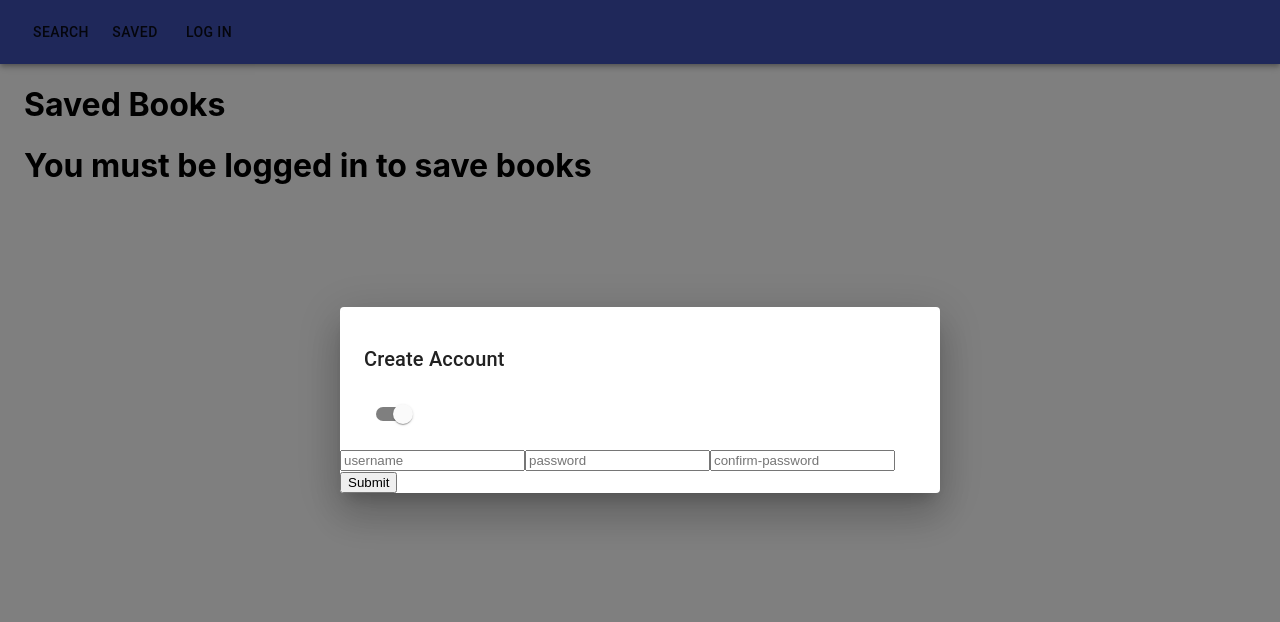
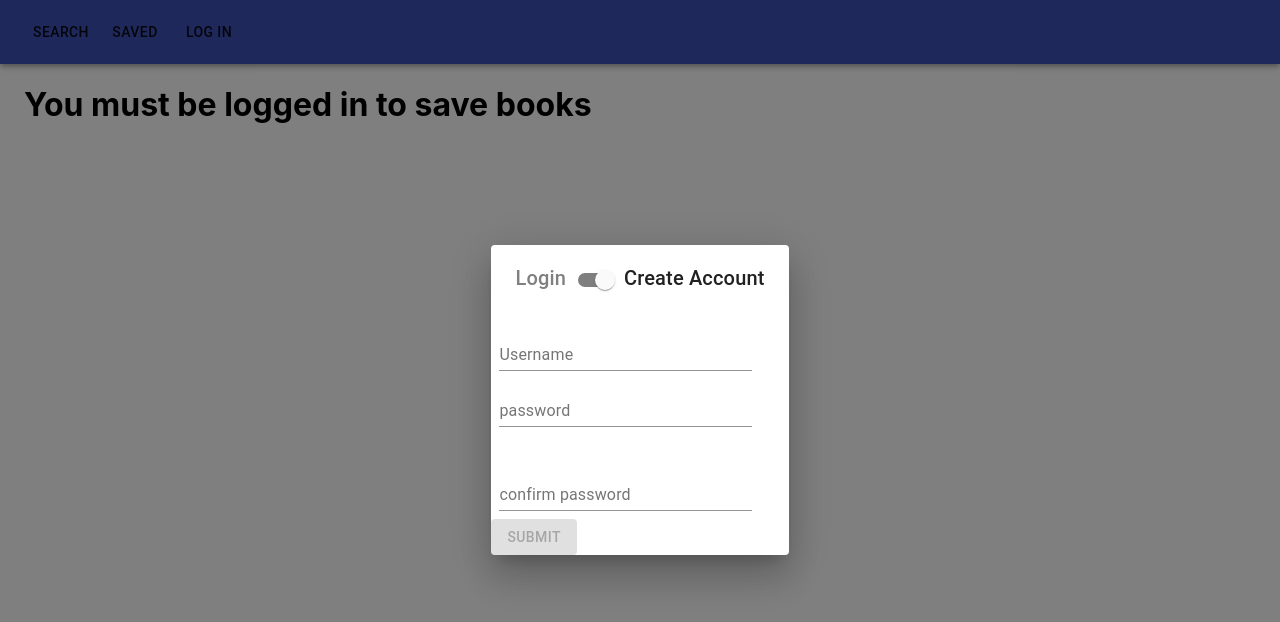
Before and after one commit to jacobzirbel/google-books-search, a React (Create React App) app in the folder client/: page /saved in a window 1280 px wide. Both pictures are taken after a click on the button "LOG IN". Shown: the top 622 px of the page. Built offline with nearby package versions, Linux system fonts and the light colour scheme; the HTML template or start-up script is replaced by a standard one.

Commit message:
login form/book card

```diff
--- a/client/src/components/BookCard.js
+++ b/client/src/components/BookCard.js
@@ -54,7 +54,7 @@ const BookCard = (props) => {
           </CardContent>
           <CardContent>{description}</CardContent>
           <CardActions>
-            {loggedIn ? buttonIfLoggedIn : null}
+            {loggedIn ? buttonIfLoggedIn : <p>Login to save</p>}
             {link ? buttonIfLink : null}
           </CardActions>
         </div>
--- a/client/src/components/Login.js
+++ b/client/src/components/Login.js
@@ -1,15 +1,59 @@
-import React, { useState } from "react";
+import React, { useState, useEffect } from "react";
 import API from "../util/API";
 import Switch from "@material-ui/core/Switch";
 import DialogTitle from "@material-ui/core/DialogTitle";
 import Dialog from "@material-ui/core/Dialog";
+import TextField from "@material-ui/core/TextField";
+import { makeStyles } from "@material-ui/core/styles";
+import Button from "@material-ui/core/Button";
+import FormHelperText from "@material-ui/core/FormHelperText";
+import FormControl from "@material-ui/core/FormControl";
+import InputLabel from "@material-ui/core/InputLabel";
+import Input from "@material-ui/core/Input";
+
+const useStyles = makeStyles((theme) => ({
+  root: {
+    "& .MuiTextField-root": {
+      margin: theme.spacing(1),
+      width: "25ch",
+      display: "flex",
+      flexFlow: "column nowrap",
+    },
+  },
+}));
 
 const Login = ({ onLogin, open, handleClose }) => {
-  const [username, setUsername] = useState("");
-  const [password, setPassword] = useState("");
-  const [confirmPassword, setConfirmPassword] = useState("");
+  const classes = useStyles();
+  const [fields, setFields] = useState({
+    username: "",
+    password: "",
+    confirmPassword: "",
+  });
+  const [validation, setValidation] = useState({
+    username: true,
+    password: true,
+    confirmPassword: true,
+  });
+  const [touched, setTouched] = useState({
+    username: false,
+    password: false,
+    confirmPassword: false,
+  });
   const [errorMsg, setErrorMsg] = useState("");
   const [isLogin, setIsLogin] = useState(false);
+
+  const { username, password, confirmPassword } = fields;
+
+  useEffect(() => {
+    // Set validation when fields change
+    const valid = {
+      username: username.length > 2 || !touched.username,
+      password: password.length > 8 || !touched.password,
+      confirmPassword:
+        password === confirmPassword || !touched.confirmPassword || isLogin,
+    };
+    setValidation(valid);
+  }, [fields]);
 
   const handleCreate = (e) => {
     e.preventDefault();
@@ -36,14 +80,15 @@ const Login = ({ onLogin, open, handleClose }) => {
 
   const handleInputChange = (e) => {
     const { name, value } = e.target;
-    if (name === "username") return setUsername(value);
-    if (name === "password") return setPassword(value);
-    if (name === "confirm-password") return setConfirmPassword(value);
-    alert("oops");
+    setTouched({ [name]: true });
+    setFields({ ...fields, [name]: value });
   };
 
   const validateInput = (params) => {
-    return false;
+    return (
+      Object.keys(validation).every((e) => validation[e]) &&
+      Object.keys(touched).every((e) => touched[e])
+    );
   };
 
   return (
@@ -51,9 +96,12 @@ const Login = ({ onLogin, open, handleClose }) => {
       onClose={handleClose}
       aria-labelledby="simple-dialog-title"
       open={open}
+      className={classes.dialogHeight}
     >
       <DialogTitle id="simple-dialog-title">
-        <p>{isLogin ? "Login" : "Create Account"}</p>
+        <p style={{ display: "inline", color: !isLogin ? "grey" : "" }}>
+          Login
+        </p>
         <Switch
           defaultChecked
           color="default"
@@ -62,44 +110,67 @@ const Login = ({ onLogin, open, handleClose }) => {
           onChange={() => {
             setIsLogin(!isLogin);
             setErrorMsg("");
-            setConfirmPassword("");
+            setFields({ ...fields, confirmPassword: "" });
           }}
         />
+        <p style={{ display: "inline", color: isLogin ? "grey" : "" }}>
+          Create Account
+        </p>
       </DialogTitle>
-      <div>
-        <form onSubmit={isLogin ? handleLogin : handleCreate}>
-          <input
+
+      <form
+        onSubmit={isLogin ? handleLogin : handleCreate}
+        className={classes.root}
+        autoComplete="off"
+      >
+        <TextField
+          error={!validation.username}
           value={username}
           name="username"
           onChange={handleInputChange}
           type="text"
-            placeholder="username"
+          label="Username"
+          id="outlined-error-helper-text"
+          helperText={!validation.username && "Username too short"}
         />
-          <input
+
+        <TextField
+          error={!validation.password}
           value={password}
           name="password"
           onChange={handleInputChange}
           type="password"
-            placeholder="password"
+          label="password"
+          id="outlined-error-helper-text"
+          helperText={!validation.password && "Password too short"}
         />
-          {isLogin ? null : (
-            <input
+        <br />
+        {isLogin ? (
+          <div id="spacer" style={{ height: "64px" }} />
+        ) : (
+          <TextField
+            error={!validation.confirmPassword}
             value={confirmPassword}
-              name="confirm-password"
+            name="confirmPassword"
             onChange={handleInputChange}
             type="password"
-              placeholder="confirm-password"
+            label="confirm password"
+            id="outlined-error-helper-text"
+            helperText={!validation.confirmPassword && "Passwords don't match"}
           />
         )}
-          <button type="submit" disabled={validateInput()}>
+        <Button
+          variant="contained"
+          color="primary"
+          type="submit"
+          disabled={!validateInput()}
+        >
           Submit
-          </button>
+        </Button>
         {errorMsg ? <p>{errorMsg}</p> : null}
       </form>
-      </div>
     </Dialog>
   );
 };
 
 export default Login;
-/*   */
--- a/client/src/components/Saved.js
+++ b/client/src/components/Saved.js
@@ -24,8 +24,8 @@ const Saved = () => {
   const userIsLoggedInJsx = savedBooks.length ? savedBooksJsx : noBooksSavedJsx;
   return (
     <>
-      <h1>Saved Books</h1>
-      {user ? userIsLoggedInJsx : <h1>You must be logged in to save books</h1>}
+      <h1>{user ? "Saved Books" : "You must be logged in to save books"}</h1>
+      {user && userIsLoggedInJsx}
     </>
   );
 };
--- a/client/src/components/Search.js
+++ b/client/src/components/Search.js
@@ -39,7 +39,7 @@ const Search = () => {
   return (
     <>
       <h1>Search for books</h1>
-      <div id="push" style={{ height: "50px" }} />
+      {/* <div id="push" style={{ height: "50px" }} /> */}
       <TextField
         value={searchQuery}
         onChange={handleInputChange}
```
Lines whose indentation alone changed are shown as unchanged.
